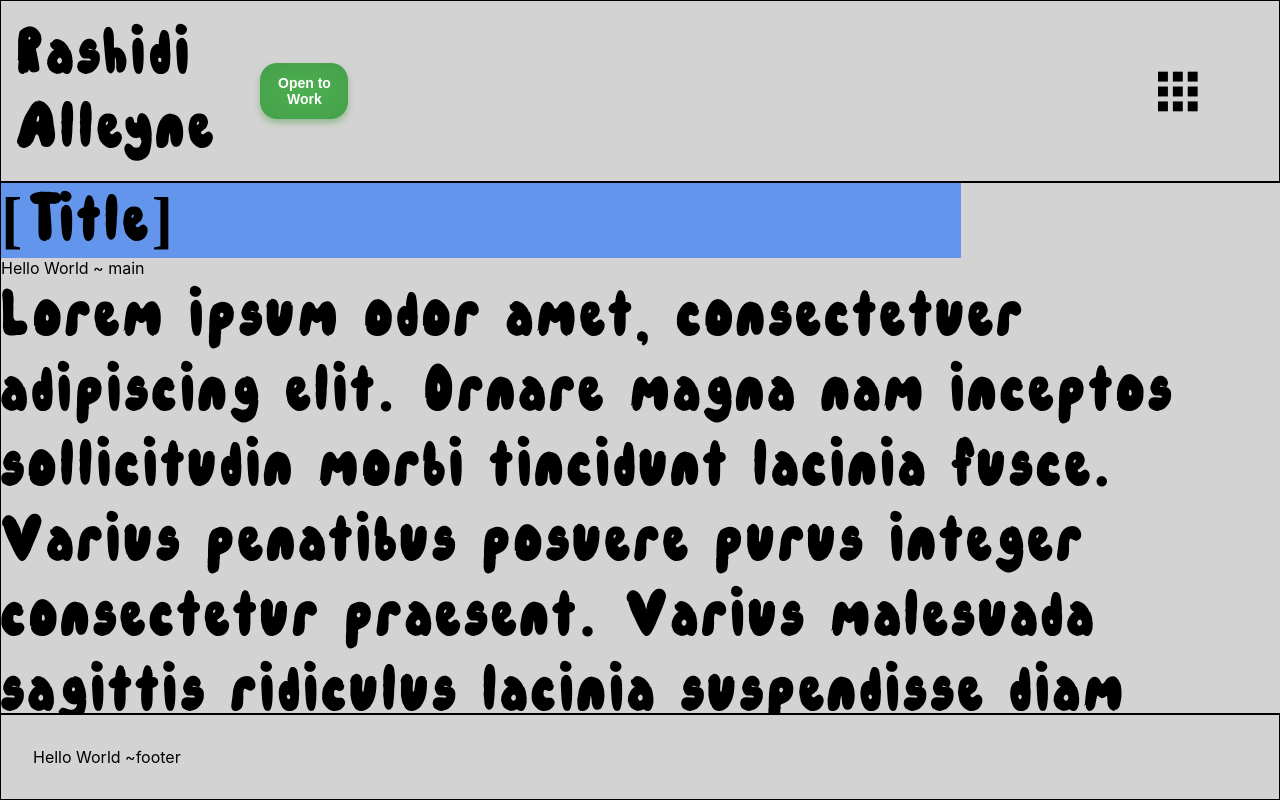
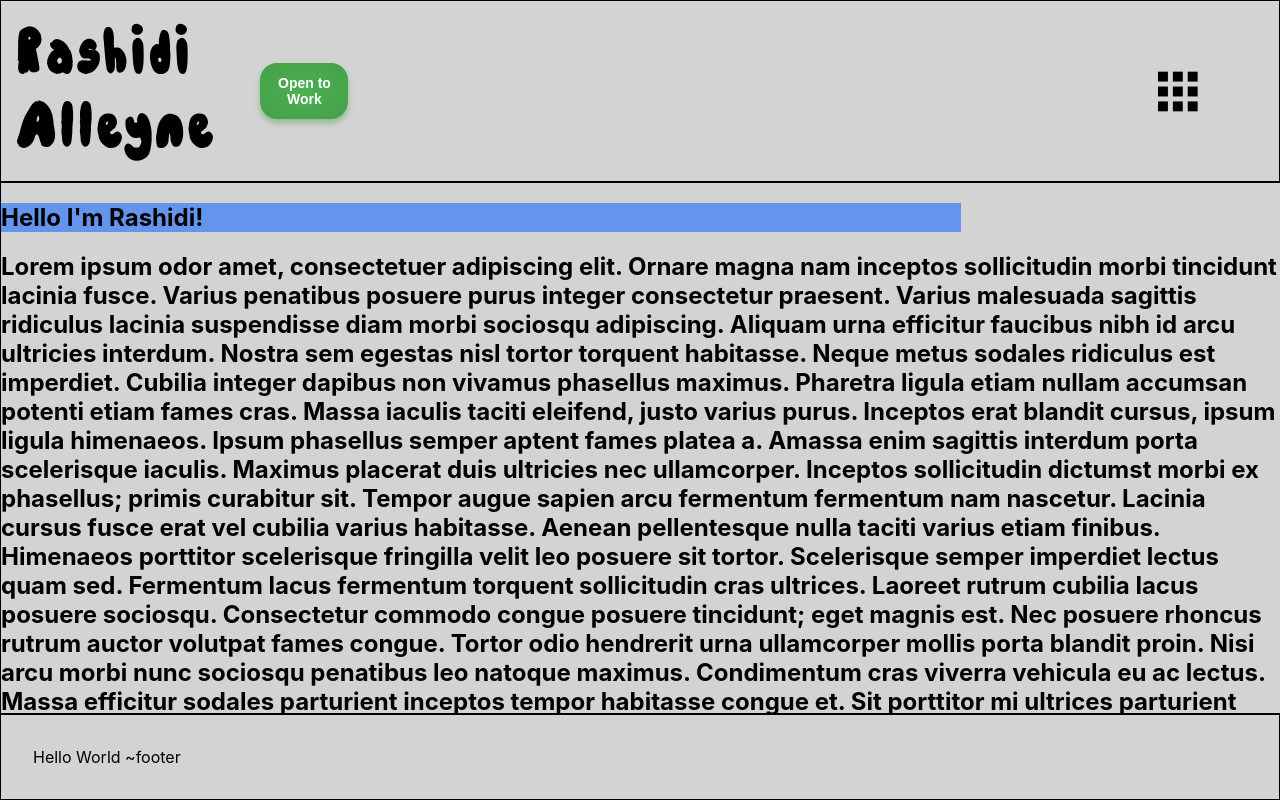
Before and after one commit to ralleyne531/Portfolio, a React (Create React App) app in the folder UI/portfolio/: page / in a window 1280 px wide. Built offline with nearby package versions, Linux system fonts and the light colour scheme.

Commit message:
Merging changes from Redevelopment

```diff
--- a/UI/portfolio/src/App.js
+++ b/UI/portfolio/src/App.js
@@ -18,8 +18,7 @@ function App() {
         </aside>
         <main>
           <PorfolioSection/>
-          Hello World ~ main
-          <h1>Lorem ipsum odor amet, consectetuer adipiscing elit. Ornare magna nam inceptos sollicitudin morbi tincidunt lacinia fusce. Varius penatibus posuere purus integer consectetur praesent. Varius malesuada sagittis ridiculus lacinia suspendisse diam morbi sociosqu adipiscing. Aliquam urna efficitur faucibus nibh id arcu ultricies interdum. Nostra sem egestas nisl tortor torquent habitasse.
+          <h2>Lorem ipsum odor amet, consectetuer adipiscing elit. Ornare magna nam inceptos sollicitudin morbi tincidunt lacinia fusce. Varius penatibus posuere purus integer consectetur praesent. Varius malesuada sagittis ridiculus lacinia suspendisse diam morbi sociosqu adipiscing. Aliquam urna efficitur faucibus nibh id arcu ultricies interdum. Nostra sem egestas nisl tortor torquent habitasse.
 
             Neque metus sodales ridiculus est imperdiet. Cubilia integer dapibus non vivamus phasellus maximus. Pharetra ligula etiam nullam accumsan potenti etiam fames cras. Massa iaculis taciti eleifend, justo varius purus. Inceptos erat blandit cursus, ipsum ligula himenaeos. Ipsum phasellus semper aptent fames platea a. Amassa enim sagittis interdum porta scelerisque iaculis. Maximus placerat duis ultricies nec ullamcorper.
 
@@ -27,7 +26,7 @@ function App() {
 
             Fermentum lacus fermentum torquent sollicitudin cras ultrices. Laoreet rutrum cubilia lacus posuere sociosqu. Consectetur commodo congue posuere tincidunt; eget magnis est. Nec posuere rhoncus rutrum auctor volutpat fames congue. Tortor odio hendrerit urna ullamcorper mollis porta blandit proin. Nisi arcu morbi nunc sociosqu penatibus leo natoque maximus. Condimentum cras viverra vehicula eu ac lectus. Massa efficitur sodales parturient inceptos tempor habitasse congue et. Sit porttitor mi ultrices parturient dictum urna dui euismod.
 
-            Posuere sodales est congue dui dictum euismod mollis. Lectus primis taciti blandit vel metus. Nec maecenas vestibulum praesent fringilla; libero torquent nunc vulputate. Taciti porttitor est erat taciti laoreet euismod cursus odio. Dictum efficitur nunc elementum fermentum nam vel. Nam tortor rhoncus vulputate tempus cubilia cras mauris donec pretium. Finibus torquent nec sociosqu ipsum, gravida leo. Lobortis litora ante aliquet sapien odio cursus eleifend. At aptent cubilia finibus proin arcu auctor fringilla sed. Laoreet ultrices quisque turpis non natoque nisl fusce suscipit.</h1>
+            Posuere sodales est congue dui dictum euismod mollis. Lectus primis taciti blandit vel metus. Nec maecenas vestibulum praesent fringilla; libero torquent nunc vulputate. Taciti porttitor est erat taciti laoreet euismod cursus odio. Dictum efficitur nunc elementum fermentum nam vel. Nam tortor rhoncus vulputate tempus cubilia cras mauris donec pretium. Finibus torquent nec sociosqu ipsum, gravida leo. Lobortis litora ante aliquet sapien odio cursus eleifend. At aptent cubilia finibus proin arcu auctor fringilla sed. Laoreet ultrices quisque turpis non natoque nisl fusce suscipit.</h2>
         </main>
         <footer>Hello World ~footer</footer>
       </div>
--- a/UI/portfolio/src/Components/PorfolioSection.js
+++ b/UI/portfolio/src/Components/PorfolioSection.js
@@ -3,7 +3,7 @@ import React from 'react';
 function PortfolioSection() {
     return (
         <div className="portfolio-section">
-            <h1>[Title]</h1>
+            <h2>Hello I'm Rashidi!</h2>
         </div>
     );
 }
```
